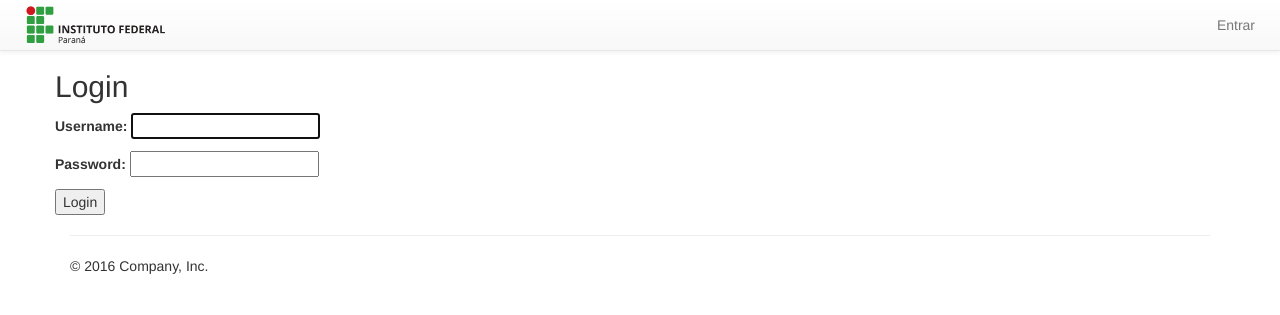
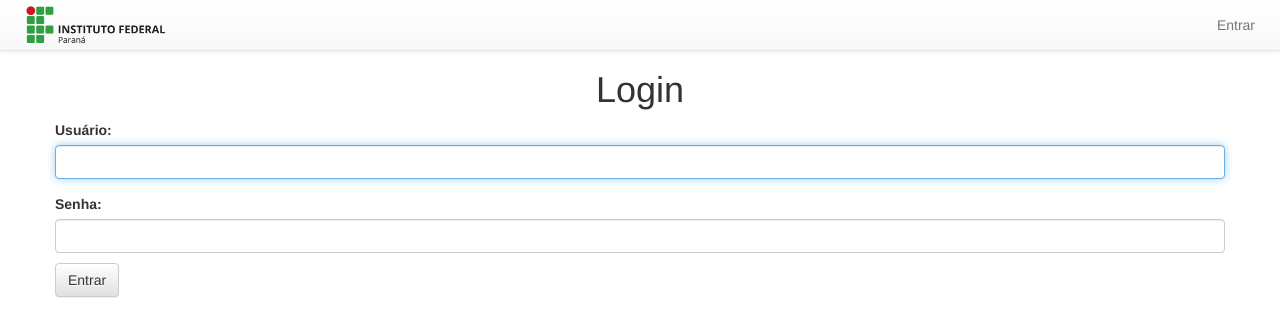
Before and after one commit to ricardaotsi/Grade_Horarios, a Django app: page /accounts/login/ in a window 1280 px wide. Shown: the top 315 px of the page. Run offline with Django 3.2, Linux system fonts and the light colour scheme; some libraries are stand-ins or nearby versions.

Commit message:
Footer done and minor layout correction

```diff
--- a/grade/static/css/grade.css
+++ b/grade/static/css/grade.css
@@ -1,4 +1,4 @@
-img{
+.brand{
     width: 50%;
 }
 
--- a/grade/templates/grade/base.html
+++ b/grade/templates/grade/base.html
@@ -24,7 +24,7 @@
             <div class="container-fluid">
                 <div class="navbar-header">
                     <a class="navbar-brand" href="/">
-                        <img alt= "Brand" class="img-responsive" src="{% static 'images/ifpr_logo.png' %}" />
+                        <img alt= "Brand" class="img-responsive brand" src="{% static 'images/ifpr_logo.png' %}" />
                     </a>
                 </div>
                 <div class="collapse navbar-collapse">
@@ -38,19 +38,18 @@
                 </div>
             </div>
         </nav>
-
         <div class="container">
             <div class="row">
                 {% block content %}
                 {% endblock %}
             </div>
             <hr>
-
-            <footer>
-                <p>&copy; 2016 Company, Inc.</p>
+            <footer class="footer">
+                <div class="navbar-brand">
+                    <img class="img-responsive" src="{% static 'images/footer.png' %}" />
+                </div>
             </footer>
         </div> <!-- /container -->
-
         <!-- jQuery (necessary for Bootstrap's JavaScript plugins) -->
         <script src="https://ajax.googleapis.com/ajax/libs/jquery/1.12.4/jquery.min.js"></script>
         <!-- Include all compiled plugins (below), or include individual files as needed -->
--- a/grade/templates/registration/login.html
+++ b/grade/templates/registration/login.html
@@ -3,10 +3,17 @@
 {% block title %}Login{% endblock %}
 
 {% block content %}
-  <h2>Login</h2>
-  <form method="post">
-    {% csrf_token %}
-    {{ form.as_p }}
-    <button type="submit">Login</button>
-  </form>
+<h1>Login</h1>
+<form method="post" class="teste">{% csrf_token %}
+    <div class="form-group">
+        <p><label for="id_username">Usuário:</label> <input autofocus="" id="id_username" maxlength="254" name="username" type="text" class="form-control" required /></p>
+    </div>
+    <div class="from-group">
+        <p><label for="id_password">Senha:</label> <input id="id_password" name="password" type="password" class="form-control" required /></p>
+    </div>
+    <button type="submit" class="btn btn-default">Entrar</button>
+    {% if form.errors %}
+        <p class=" label label-danger">Usuário e/ou senha incorretos. Tente novamente.</p>
+    {% endif %}
+</form>
 {% endblock %}
```
Also changed, not shown: db.sqlite3.
